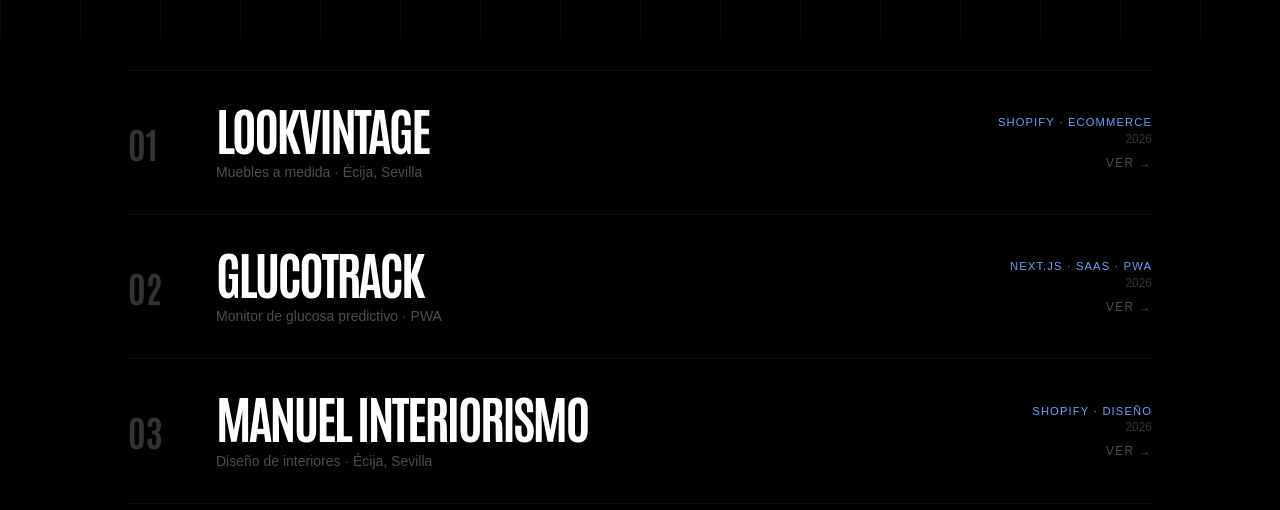
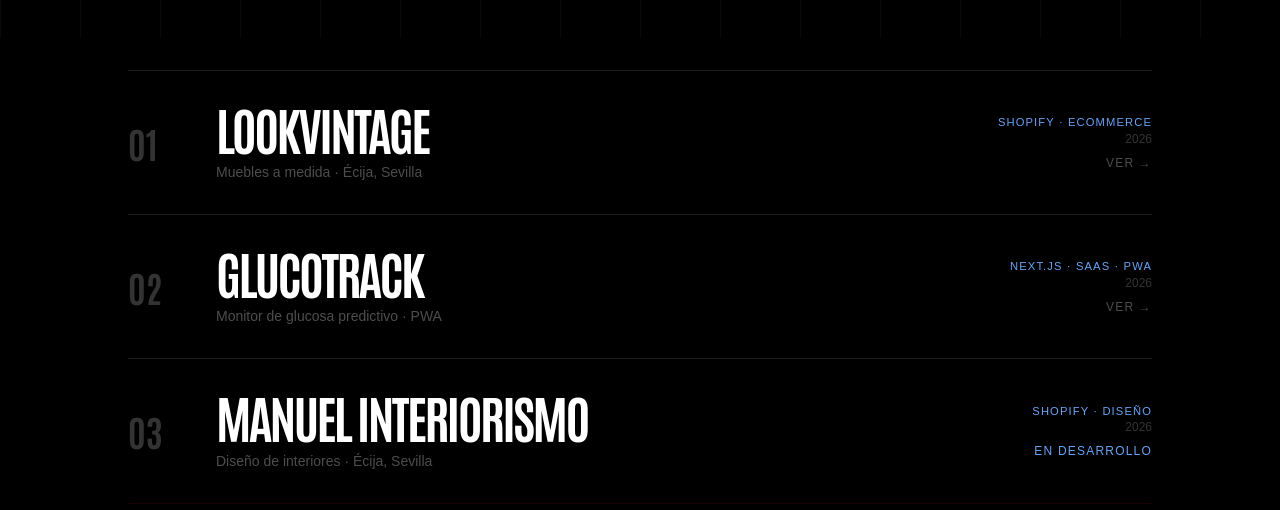
Before and after one commit to Miguelvv7/Victorio, a Next.js app: page /proyectos in a window 1280 px wide. Shown: the part 442-952 px from the top of the page. Built offline with nearby package versions, Linux system fonts and the light colour scheme; a web font is replaced by a local one.

Commit message:
Fix proyectos page — Manuel Interiorismo sin enlace, muestra 'En desarrollo'

```diff
--- a/src/app/proyectos/page.tsx
+++ b/src/app/proyectos/page.tsx
@@ -105,54 +105,52 @@
           {/* GRID */}
           <section className="projects-grid bg-black px-6 md:px-10 pb-32 pt-8">
             <div className="max-w-5xl mx-auto flex flex-col">
-              {projects.map((project) => (
-                <a
-                  key={project.slug}
-                  href={project.liveUrl}
-                  target="_blank"
-                  rel="noopener noreferrer"
-                  className="proj-row group border-t border-red-900/20 py-8 flex items-center justify-between gap-6 hover:border-white/30 transition-colors"
-                >
+              {projects.map((project) => {
+                const inner = (
+                  <>
                     <div className="flex items-center gap-6 md:gap-10">
                       <span className="text-white/20 font-bold text-2xl md:text-4xl w-12 shrink-0 leading-none">
                         {project.num}
                       </span>
                       <div>
                         <h2
-                        className="text-white font-bold uppercase tracking-tighter leading-none group-hover:text-red-400 transition-colors"
+                          className="text-white font-bold uppercase tracking-tighter leading-none group-hover:text-blue-400 transition-colors"
                           style={{ fontSize: "clamp(1.5rem, 4vw, 4rem)" }}
                         >
                           {project.title}
                         </h2>
-                      <p
-                        className="text-white/30 text-sm mt-2"
-                        style={{ fontFamily: "ProximaNova, sans-serif" }}
-                      >
+                        <p className="text-white/30 text-sm mt-2" style={{ fontFamily: "ProximaNova, sans-serif" }}>
                           {project.tagline}
                         </p>
                       </div>
                     </div>
                     <div className="text-right shrink-0">
-                    <p
-                      style={{ fontFamily:"ProximaNova,sans-serif", color:"#60a5fa", textTransform:"uppercase", letterSpacing:"0.1em", fontSize:"0.7rem" }}
-                    >
+                      <p style={{ fontFamily:"ProximaNova,sans-serif", color:"#60a5fa", textTransform:"uppercase", letterSpacing:"0.1em", fontSize:"0.7rem" }}>
                         {project.category}
                       </p>
-                    <p
-                      className="text-white/20 text-xs"
-                      style={{ fontFamily: "ProximaNova, sans-serif" }}
-                    >
+                      <p className="text-white/20 text-xs" style={{ fontFamily: "ProximaNova, sans-serif" }}>
                         {project.year}
                       </p>
-                    <span
-                      className="text-white/30 group-hover:text-white text-xs uppercase tracking-widest transition-colors mt-2 block"
-                      style={{ fontFamily: "ProximaNova, sans-serif" }}
-                    >
-                      Ver →
+                      <span className="text-xs uppercase tracking-widest mt-2 block transition-colors" style={{ fontFamily: "ProximaNova, sans-serif", color: project.wip ? "#60a5fa" : "rgba(255,255,255,0.3)" }}>
+                        {project.wip ? "En desarrollo" : "Ver →"}
                       </span>
                     </div>
+                  </>
+                );
+
+                return project.wip
+                  ? (
+                    <div key={project.slug} className="proj-row border-t border-white/10 py-8 flex items-center justify-between gap-6" style={{ cursor: "default" }}>
+                      {inner}
+                    </div>
+                  )
+                  : (
+                    <a key={project.slug} href={project.liveUrl} target="_blank" rel="noopener noreferrer"
+                      className="proj-row group border-t border-white/10 py-8 flex items-center justify-between gap-6 hover:border-white/30 transition-colors">
+                      {inner}
                     </a>
-              ))}
+                  );
+              })}
               <div className="border-t border-red-900/20" />
             </div>
 
```
Lines whose indentation alone changed are shown as unchanged.
